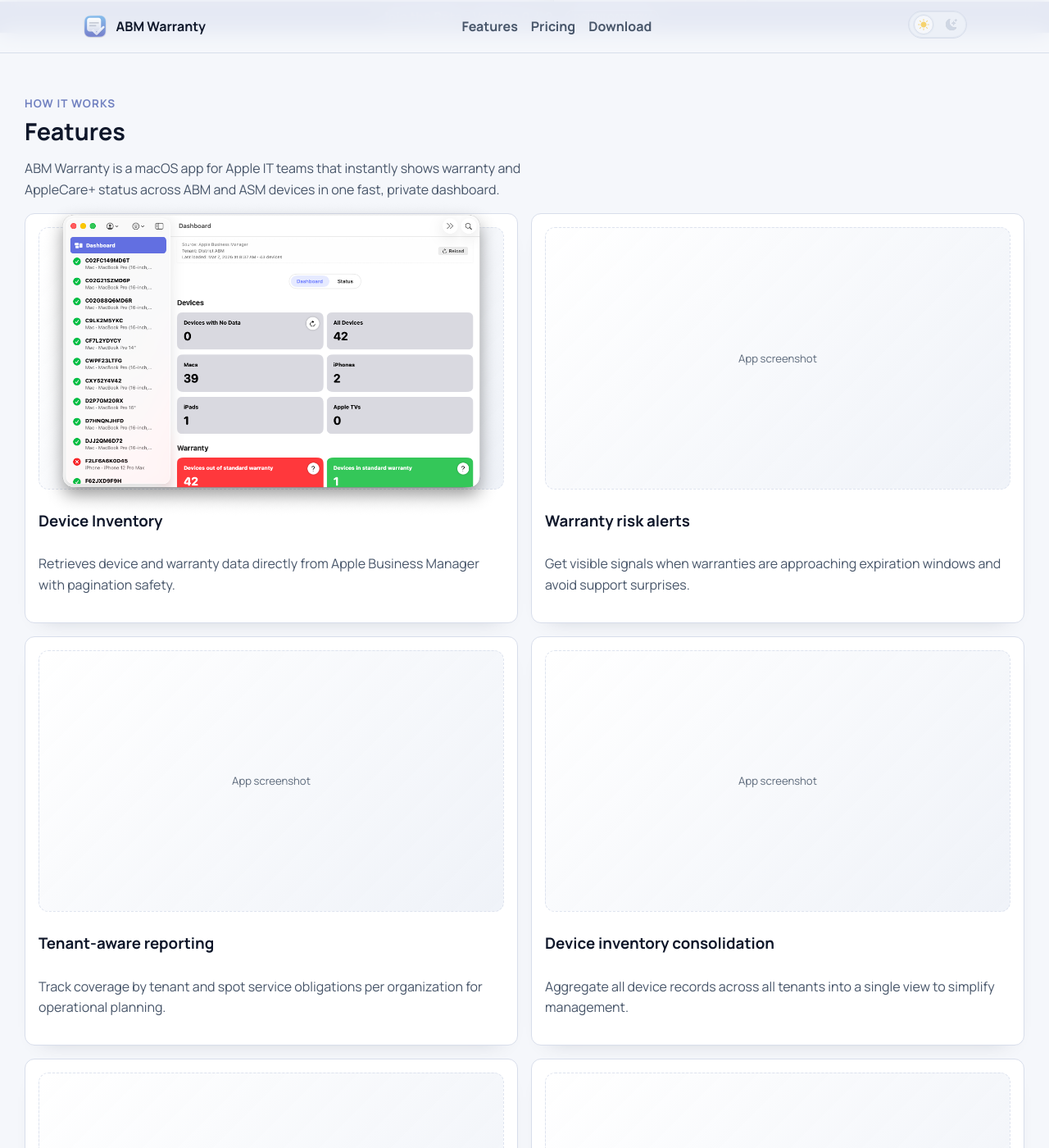
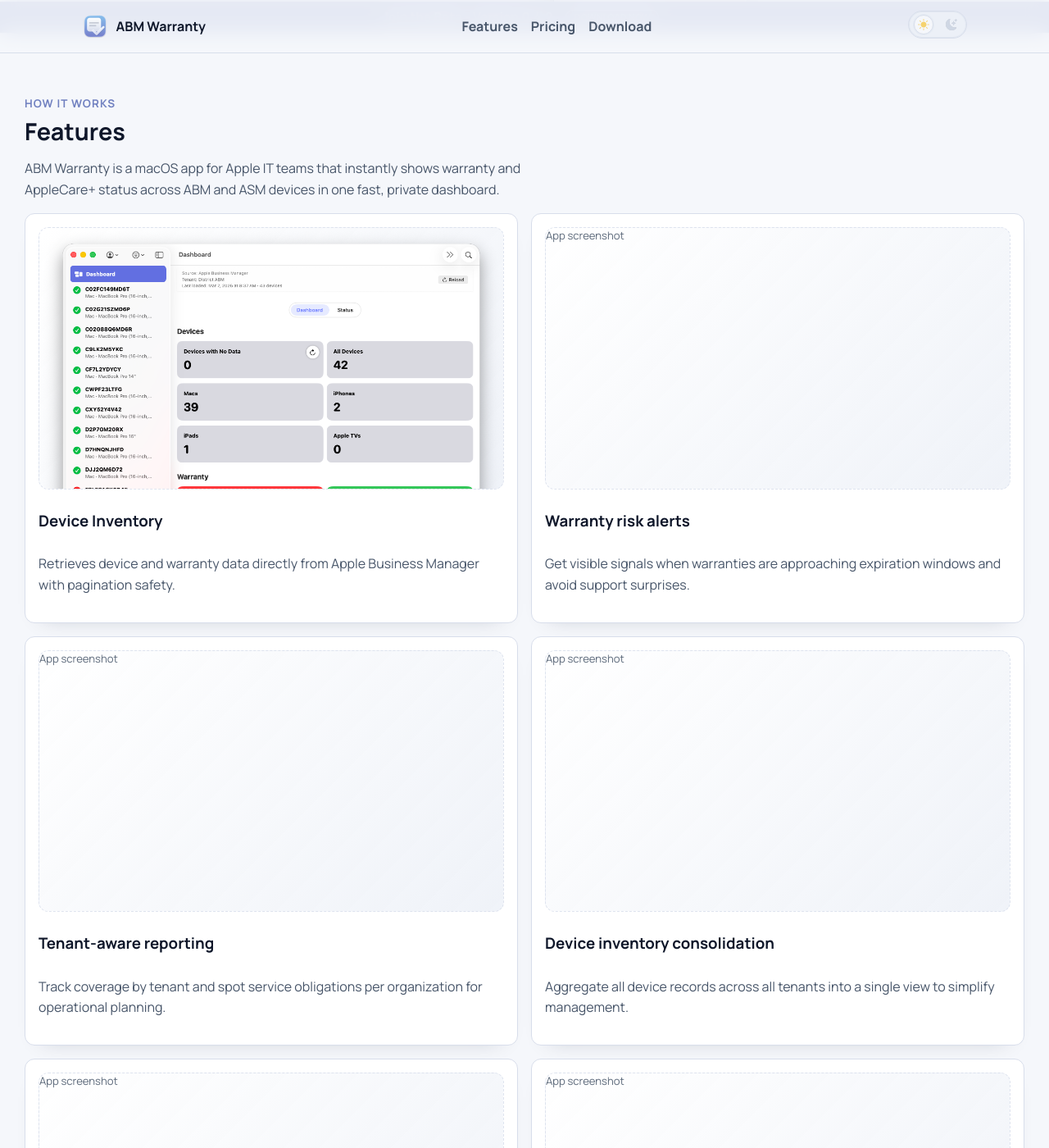
Before and after one commit to jonbrown21/abmwarranty, a Jekyll site: the page built from index.md, in a window 1280 px wide and 1400 px high, scrolled down 608 px. Shown: the whole window at 82% size. Built offline with Jekyll 4.4.1, drawn with Linux system fonts in a browser that asks for light colours.

Commit message:
style: clip feature screenshot image to rounded card top-left

```diff
--- a/assets/css/main.css
+++ b/assets/css/main.css
@@ -502,7 +502,22 @@ html[data-theme='dark'] .theme-icon-light { color: #9ca9c0; opacity: 0.35; }
 
 .feature-card .feature-screenshot {
   margin-bottom: 0.9rem;
+  position: relative;
+  overflow: hidden;
+  display: flex;
+  align-items: flex-start;
+  justify-content: flex-start;
   border-radius: 12px;
+  min-height: 168px;
+}
+
+.feature-card .feature-screenshot img {
+  width: 100%;
+  height: 100%;
+  object-fit: cover;
+  object-position: left top;
+  display: block;
+}
 }
 
 .feature-kicker {
```
